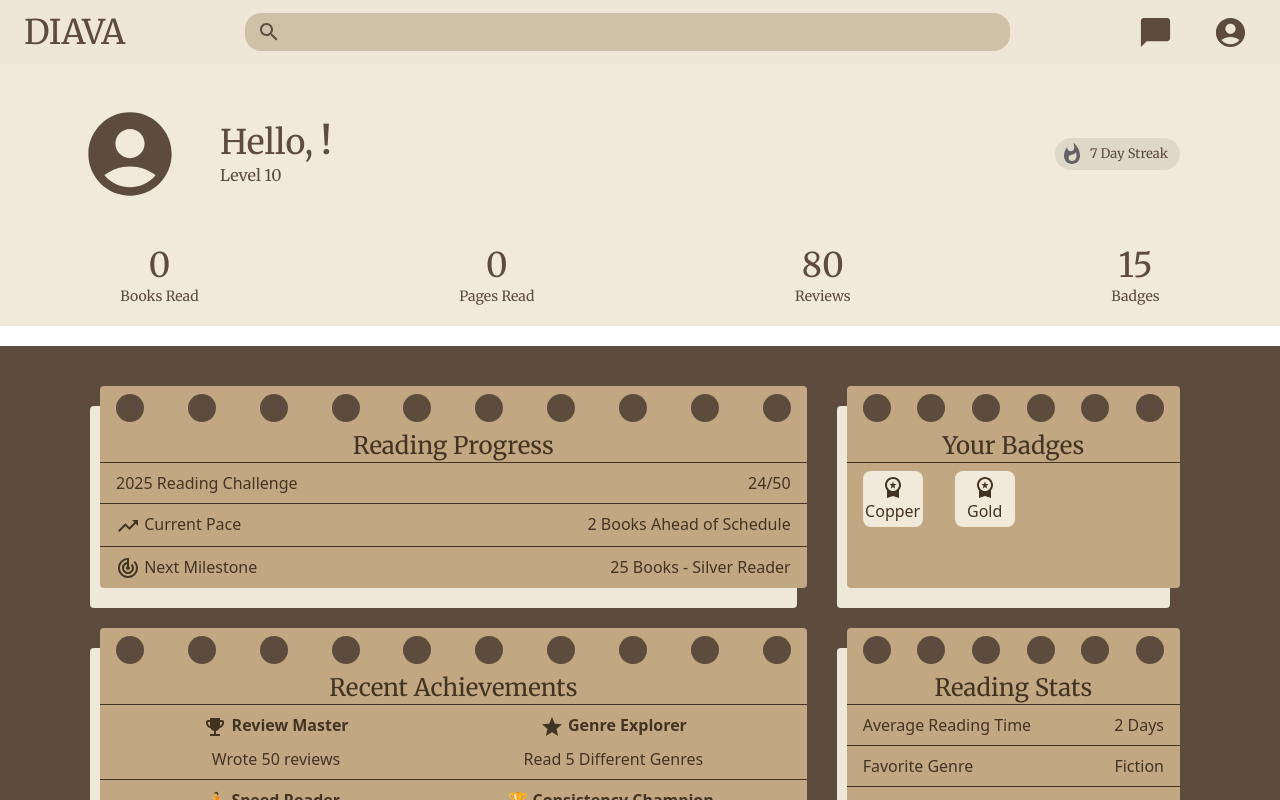
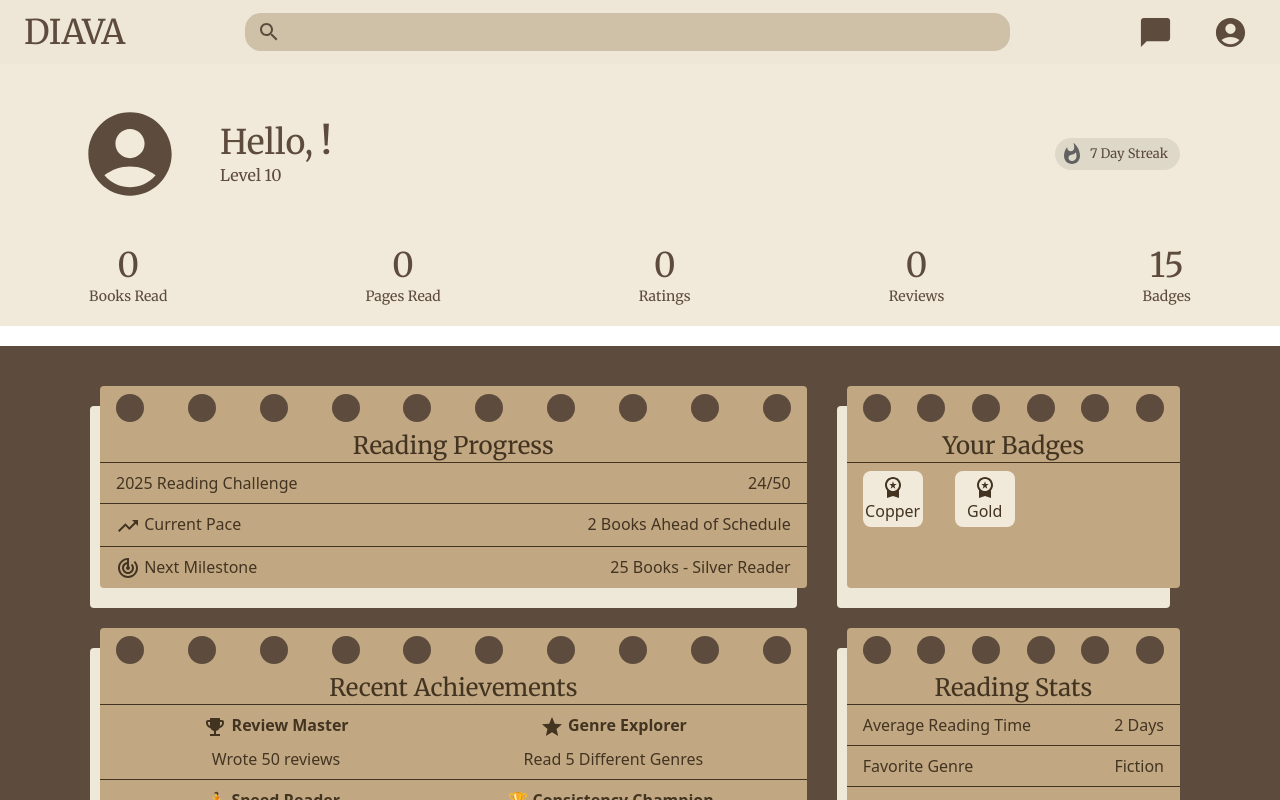
Before and after one commit to anitaprova/Diava, a React (Vite) app in the folder Diava/: page /profile in a window 1280 px wide. Shown: the top 800 px of the page. Built offline with nearby package versions, Linux system fonts and the light colour scheme; no server answers; the database is empty; sample sign-in values are in the browser's storage.

Commit message:
added stats for ratings and reviews

```diff
--- a/Diava/src/pages/Profile.jsx
+++ b/Diava/src/pages/Profile.jsx
@@ -13,9 +13,6 @@ import TrendingUpIcon from "@mui/icons-material/TrendingUp";
 import TrackChangesIcon from "@mui/icons-material/TrackChanges";
 import NotebookCard from "../components/Notebook";
 import { auth } from "../firebase/firebase";
-import { useNavigate } from "react-router-dom";
-import { signOut } from "firebase/auth";
-import axios from "axios"
 import { supabase } from "../client";
 
 export default function Profile() {
@@ -29,6 +26,37 @@ export default function Profile() {
   const [text, setText] = useState("");
   const [username, setUserName] = useState("");
   const [booksRead, setBooksRead] = useState();
+  const [reviews, setReviews] = useState();
+  const [ratings, setRatings] = useState();
+
+  const getReviewsAndRatings = async () => {
+    try {
+      const user_id = auth.currentUser?.uid;
+      if (!user_id) return;
+
+      const { data, error } = await supabase
+        .from("reviews")
+        .select("*")
+        .eq("user_id", user_id);
+
+      if (error) throw error;
+
+      setRatings(data);
+      setReviews(
+        data.filter(
+          (review) => (review.review_text !== "")
+        )
+      );
+
+      console.log("Ratings:", data);
+      console.log(
+        "Written Reviews:",
+        data.filter((review) => review.review_text !== null)
+      );
+    } catch (error) {
+      console.error("Error fetching reviews/ratings:", error.message);
+    }
+  };
 
   const getBooksRead = async () => {
     try {
@@ -129,6 +157,7 @@ export default function Profile() {
     fetchUser();
     getGoals();
     getBooksRead();
+    getReviewsAndRatings();
   }, []);
 
   return (
@@ -161,11 +190,18 @@ export default function Profile() {
             <Typography variant="body2">Books Read</Typography>
           </Typography>
           <Typography variant="h4">
-            {booksRead?.[0]?.list_books?.reduce((total,current) => total + current.pages, 0) || 0}
+            {booksRead?.[0]?.list_books?.reduce(
+              (total, current) => total + current.pages,
+              0
+            ) || 0}
             <Typography variant="body2">Pages Read</Typography>
           </Typography>
           <Typography variant="h4">
-            80
+            {ratings?.length || 0}
+            <Typography variant="body2">Ratings</Typography>
+          </Typography>
+          <Typography variant="h4">
+            {reviews?.length || 0}
             <Typography variant="body2">Reviews</Typography>
           </Typography>
           <Typography variant="h4">
```
